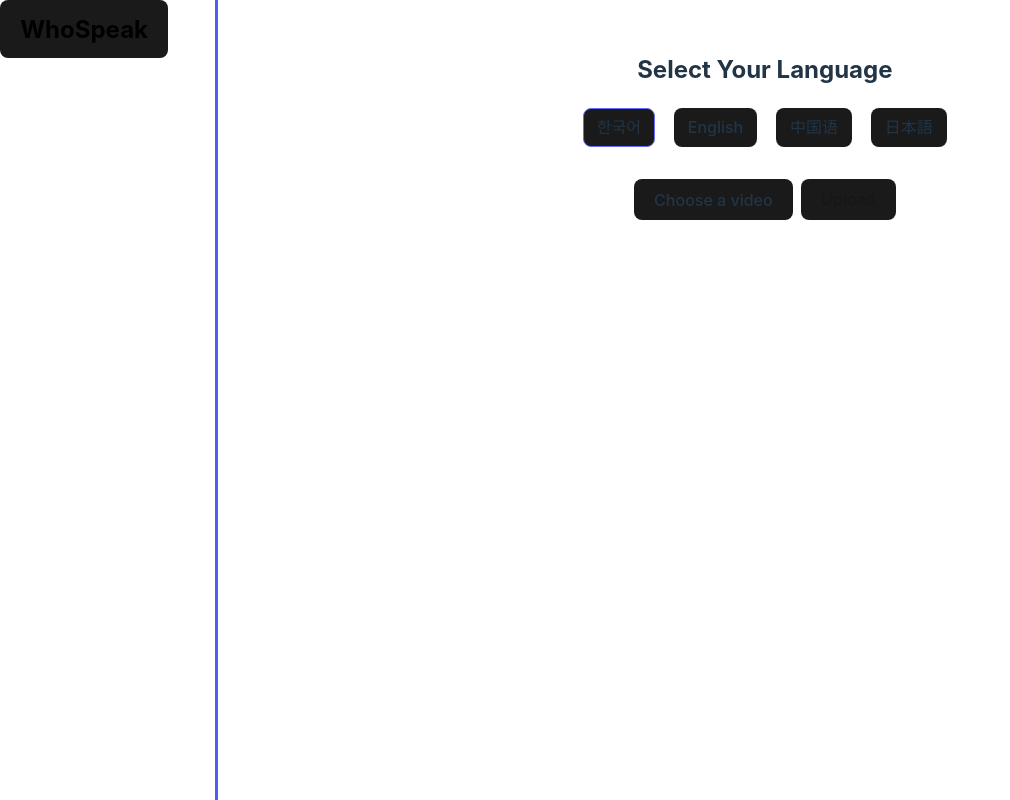
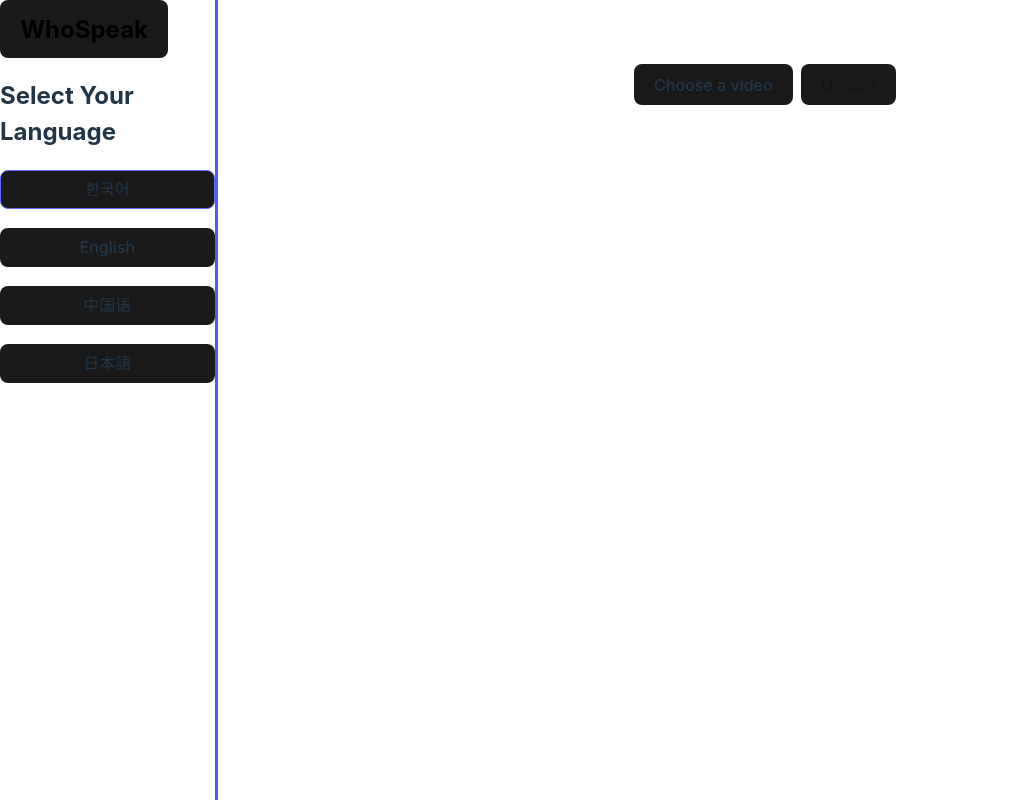
Before and after one commit to devBuzz142/inisw2-team7, a React (Vite) app in the folder fe/: page /home in a window 1280 px wide. Shown: the whole page, without its empty margins (0-1010 px from the left). Built offline with nearby package versions, Linux system fonts and the light colour scheme.

Commit message:
feat: lang-tab nav로 옮기기 proto

```diff
--- a/fe/src/index.css
+++ b/fe/src/index.css
@@ -78,7 +78,7 @@ body {
 
 .Tab_Items {
   display: flex;
-  align-items: center;
+  flex-direction: column;
   justify-content: center;
   gap: 1.2em;
 }
--- a/fe/src/pages/HomePage.jsx
+++ b/fe/src/pages/HomePage.jsx
@@ -17,14 +17,15 @@ const HomePage = () => {
 
   return (
     <PageTemplate pageName="Home">
-      <Nav></Nav>
-      <Main>
+      <Nav>
         <Tab label="Select Your Language">
           <TabItem label="한국어"></TabItem>
           <TabItem label="English"></TabItem>
           <TabItem label="中国语"></TabItem>
           <TabItem label="日本語"></TabItem>
         </Tab>
+      </Nav>
+      <Main>
         <VideoUploader onUpload={handleVideoUpload} />
       </Main>
     </PageTemplate>
```
